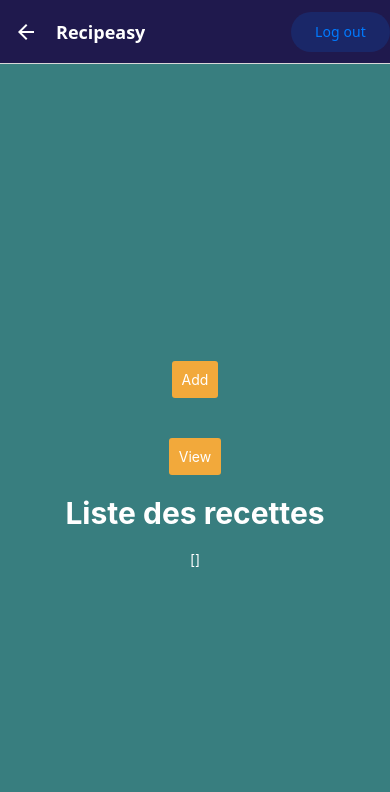
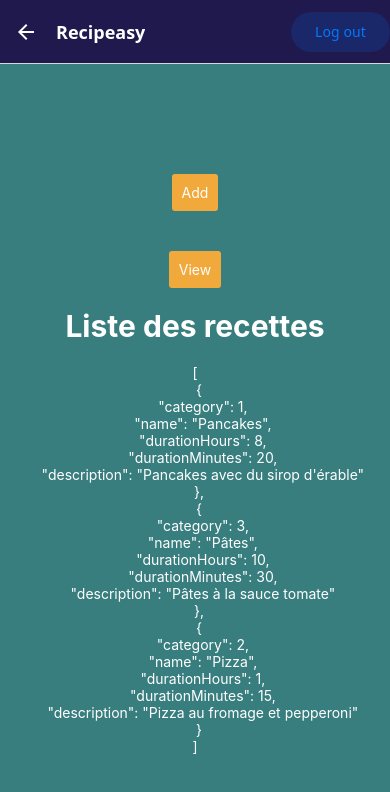
Before and after one commit to Audry-Noupoue/recipeasy, a React Native app: screen /Liste in a window 390 px wide. Shown: the top 792 px of the page. Built offline with nearby package versions, Linux system fonts and the light colour scheme.

Commit message:
donnée par defaut

```diff
--- a/package.json
+++ b/package.json
@@ -14,7 +14,8 @@
     "react-native-radio-buttons-group": "^3.1.0",
     "react-native-safe-area-context": "~5.7.0",
     "react-native-screens": "~4.26.0",
-    "react-native-web": "^0.21.2"
+    "react-native-web": "^0.21.2",
+    "toastify-react-native": "^7.2.3"
   },
   "scripts": {
     "start": "expo start",
--- a/pages/formulaire.js
+++ b/pages/formulaire.js
@@ -7,6 +7,8 @@ import Button from '../components/Button.js';
 import Input from '../components/Input.js';
 import { styles } from '../styles/Styles.js';
 import { useState } from 'react';
+import ToastManager, { Toast } from 'toastify-react-native'
+
 
 export default function Formulaire({navigation , route}) {
 
@@ -37,17 +39,17 @@ export default function Formulaire({navigation , route}) {
   function handleSave() {
 
     if (category === '') {
-      alert('Please select a category.');
+      Toast.error('Please select a category!');
       return;
     }
 
     if (name.trim() === '') {
-      alert('Please enter a name.');
+      Toast.error('Please enter a name');
       return;
     }
 
     if (heure === 0 && minute === 0) {
-      alert('Duration must be greater than 0.');
+      Toast.error('Duration must be greater than 0');
       return;
     }
 
@@ -153,6 +155,8 @@ export default function Formulaire({navigation , route}) {
 
       )}
 
+      <ToastManager />
+
       <StatusBar style="auto" />
 
     </PageContainer>
--- a/pages/liste.js
+++ b/pages/liste.js
@@ -8,8 +8,29 @@ import { styles } from '../styles/Styles.js';
 
 export default function Liste({ navigation, route }) {
 
-  const [recettes, setRecettes] = useState([]);
-
+  const [recettes, setRecettes] = useState([
+    {
+      category: 1,
+      name: "Pancakes",
+      durationHours: 8,
+      durationMinutes: 20,
+      description: "Pancakes avec du sirop d'érable"
+    },
+    {
+      category: 2,
+      name: "Pizza",
+      durationHours: 1,
+      durationMinutes: 15,
+      description: "Pizza au fromage et pepperoni"
+    },
+    {
+      category: 3,
+      name: "Pâtes",
+      durationHours: 10,
+      durationMinutes: 30,
+      description: "Pâtes à la sauce tomate"
+    }
+  ]);
 
   useEffect(() => {
   const nouvelleRecette = route.params?.recette;
@@ -50,8 +71,6 @@ export default function Liste({ navigation, route }) {
   return (
     <PageContainer>
 
-
-
       <Button
         title="Add"
         onPress={handleAdd}
```
Also changed, not shown: 1 other file (tests, documents, lock files or other folders).
